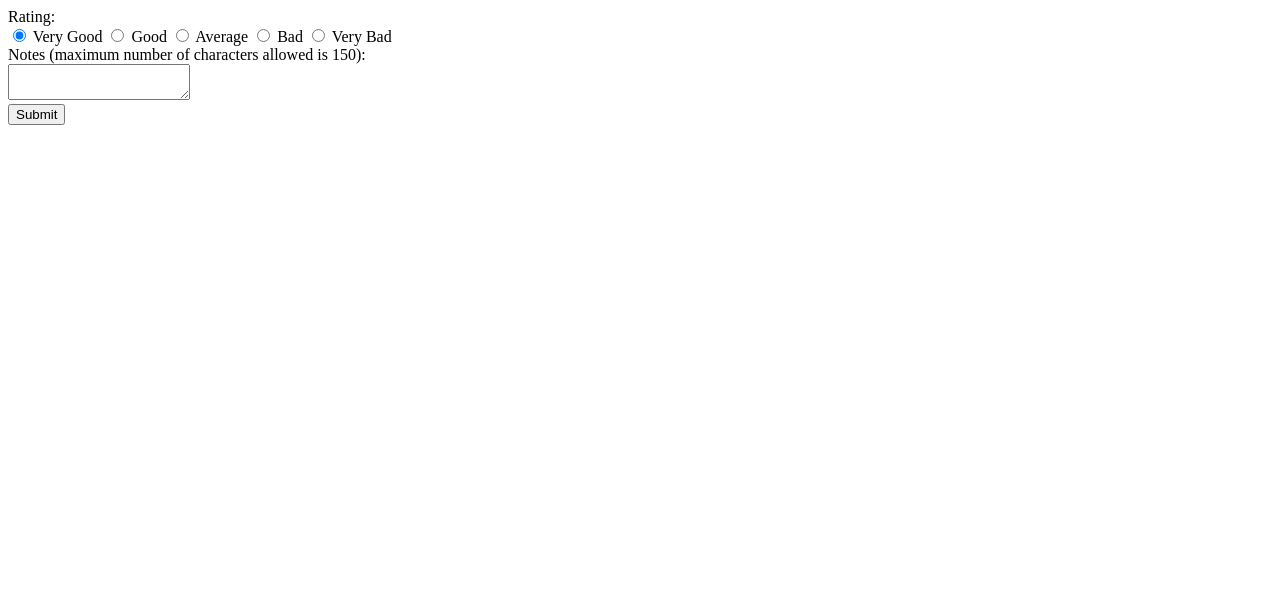
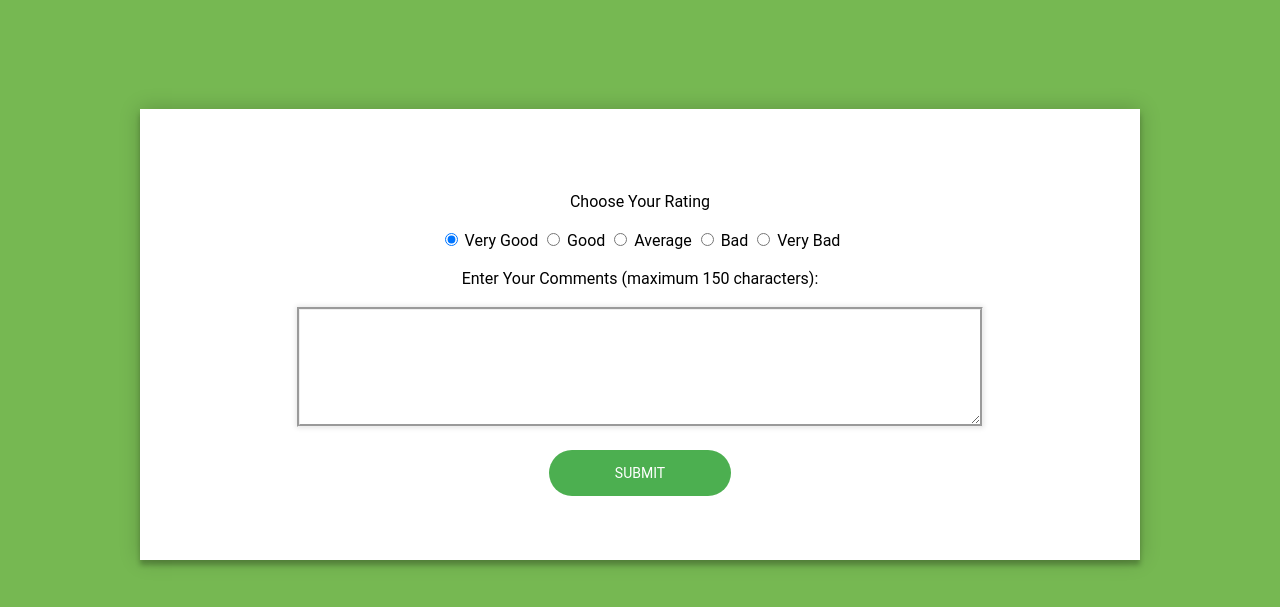
Before and after one commit to shishu1998/CourseRatingProject, a Flask app: template templates/rate.html in a window 1280 px wide. Shown: the top 607 px of the page. Run offline with Flask 2, Linux system fonts and the light colour scheme; the template is opened without the code that fills it, so the values that code supplies are empty.

Commit message:
Fixed rate.html to align with rate.css

```diff
--- a/templates/rate.html
+++ b/templates/rate.html
@@ -2,45 +2,50 @@
  <html>
      <head>
         <Title> Course Rating </Title>
+
+         <link rel="stylesheet" href="{{ url_for('static', filename='css/rate.css') }}">
      </head>
      <body>
-  <div>
+      <div class="rate-page">
+          <div class="form">
+              <div id = "welcomeMsg">
                {% if UserName %}
-	welcome, {{UserName}}
+                Welcome, {{UserName}}!
                {% endif %}
-  </div>
+              </div> <br>
               <form action="" method="post">
                   <div>
                   {% if Courses %}
-		Course:
-		<select name="Course">
+                    Select Your Course <br>
+                    <select id ="selectCourse" name="Course">
                       {% for Course in Courses %}
                         <option value="{{Course[0]}} - {{Course[1]}} - {{Course[2]}}">{{Course[0]}} - {{Course[1]}} - {{Course[2]}}</option>
                       {% endfor %}
                     </select>
                   {% endif %}
-	  </div>
+                  </div><br>
                   <div>
-	  Rating:<br>
+                  Choose Your Rating
+                  </div> <br>
                   <input type="radio" name="rating" value="Very Good" checked> Very Good
                   <input type="radio" name="rating" value="Good"> Good
                   <input type="radio" name="rating" value="Average"> Average
                   <input type="radio" name="rating" value="Bad"> Bad
                   <input type="radio" name="rating" value="Very Bad"> Very Bad
-	  </div>
-	  <div>
-		Notes (maximum number of characters allowed is 150): <br>
+                  <div> <br>
+                    Enter Your Comments (maximum 150 characters): <br>
+                  </div> <br>
                   <textarea name="Notes" maxlength="150"> </textarea>
-	  </div>
-	  <div>
-		<input type="submit" value="Submit">
-	  </div>
+                  <div> <br>
+                    <input id = "submit" type="submit" value="Submit">
+                  </div><br>
                   <div>
                   {% if message %}
                     {{message}}
                   {% endif %}
                   </div>
               </form>
-
+          </div>
+      </div>
      </body>
  </html>
```
Lines whose indentation alone changed are shown as unchanged.
